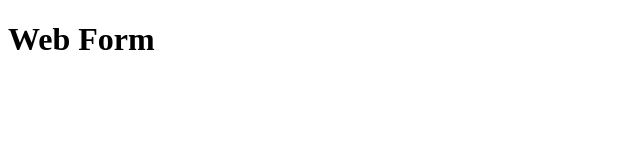
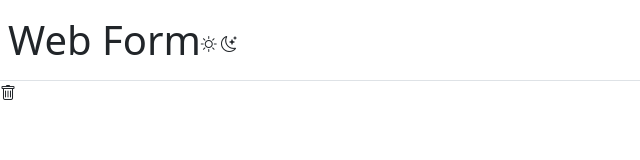
Before and after one commit to code-labs-playground/web-form, a website: page index.html in a window 1280 px wide. Shown: the whole page, without its empty margins (0-640 px from the left). Drawn offline with nearby package versions, Linux system fonts and the light colour scheme.

Commit message:
Made the header

```diff
--- a/index.html
+++ b/index.html
@@ -3,9 +3,19 @@
 <head>
     <meta charset="UTF-8">
     <title>Web Form</title>
-    <script src="./js/main.js"></script>
+    <link rel="stylesheet" href="./node_modules/bootstrap/dist/css/bootstrap.min.css">
+    <link rel="stylesheet" href="./node_modules/bootstrap-icons/font/bootstrap-icons.css">
+    <script defer src="./js/main.js"></script>
 </head>
 <body>
-    <h1>Web Form</h1>
+    <header class="border-bottom py-2 pt-3 px-2 d-flex align-items-center">
+        <h1 class="text-center">Web Form</h1>
+        <div class="justify-content-right">
+            <i class="bi bi-brightness-high"></i>
+            <i class="bi bi-moon-stars"></i>
+        </div>
+    </header>
+
+    <i class="bi bi-trash"></i>
 </body>
 </html>
```
Also changed, not shown: package.json (added, +24 -0 lines).
